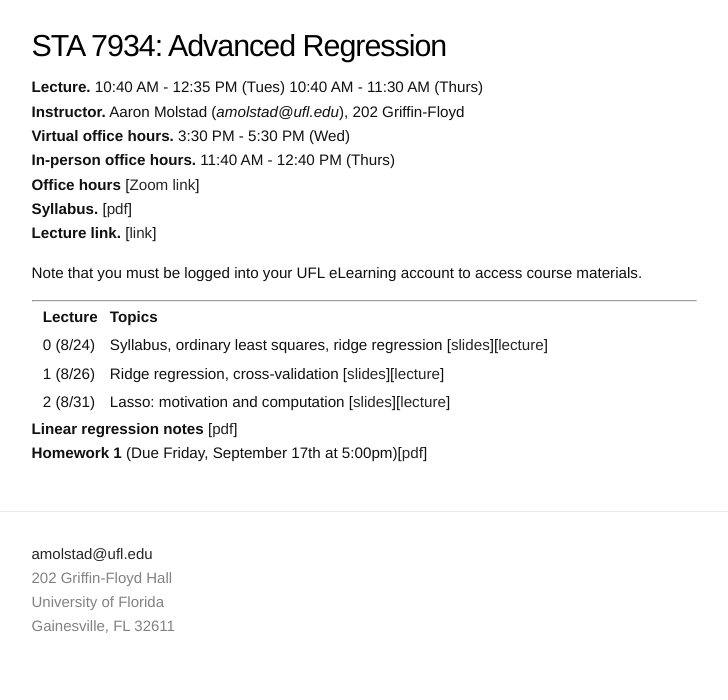
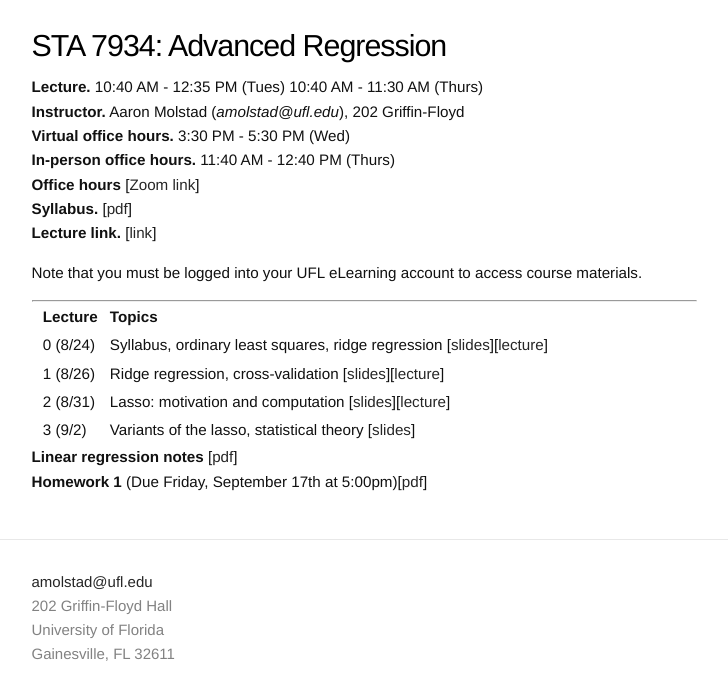
Before and after one commit to ajmolstad/ajmolstad.github.io, a Jekyll site: the page built from F21_STA7934.md, in a window 1280 px wide. Shown: the top 700 px of the page, without its empty margins (276-1004 px from the left). Built offline with Jekyll 4.4.1, drawn with Linux system fonts in a browser that asks for light colours.

Commit message:
Update F21_STA7934.md

```diff
--- a/F21_STA7934.md
+++ b/F21_STA7934.md
@@ -20,6 +20,7 @@ Note that you must be logged into your UFL eLearning account to access course ma
 || 0 (8/24)  || Syllabus, ordinary least squares, ridge regression [[slides](https://ufl.instructure.com/files/61559302/download?download_frd=1)][[lecture](https://ufl.instructure.com/courses/437665/files?preview=61563345)] ||
 || 1 (8/26)  || Ridge regression, cross-validation [[slides](https://ufl.instructure.com/files/61614224/download?download_frd=1)][[lecture](https://ufl.instructure.com/files/61637293/download?download_frd=1)] ||
 || 2 (8/31)  || Lasso: motivation and computation [[slides](https://ufl.instructure.com/files/61716311/download?download_frd=1)][[lecture](https://ufl.instructure.com/files/61755293/download?download_frd=1)]||
+|| 3 (9/2) || Variants of the lasso, statistical theory [[slides](https://ufl.instructure.com/files/61778368/download?download_frd=1)]||
 
 **Linear regression notes** [[pdf](https://ufl.instructure.com/files/61637321/download?download_frd=1)]
 **Homework 1** (Due Friday, September 17th at 5:00pm)[[pdf](https://ufl.instructure.com/files/61637382/download?download_frd=1)]
```
